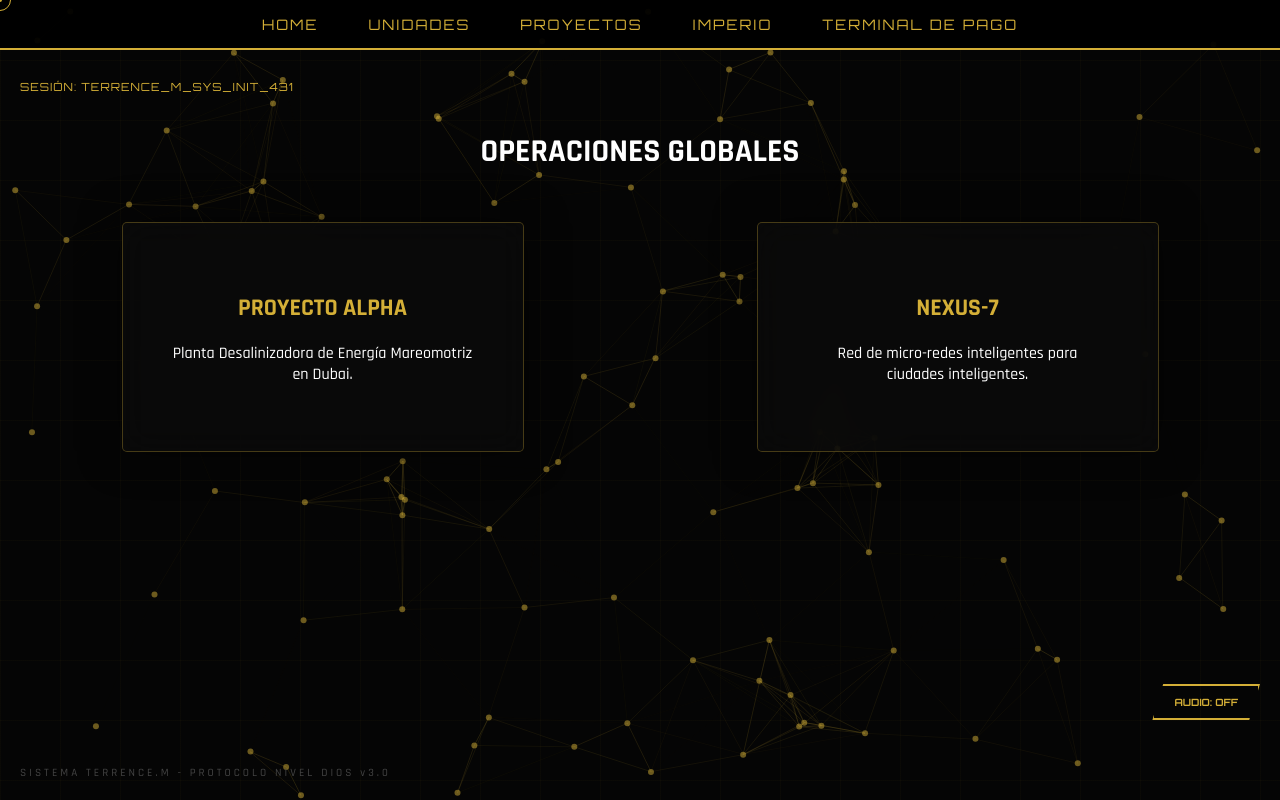
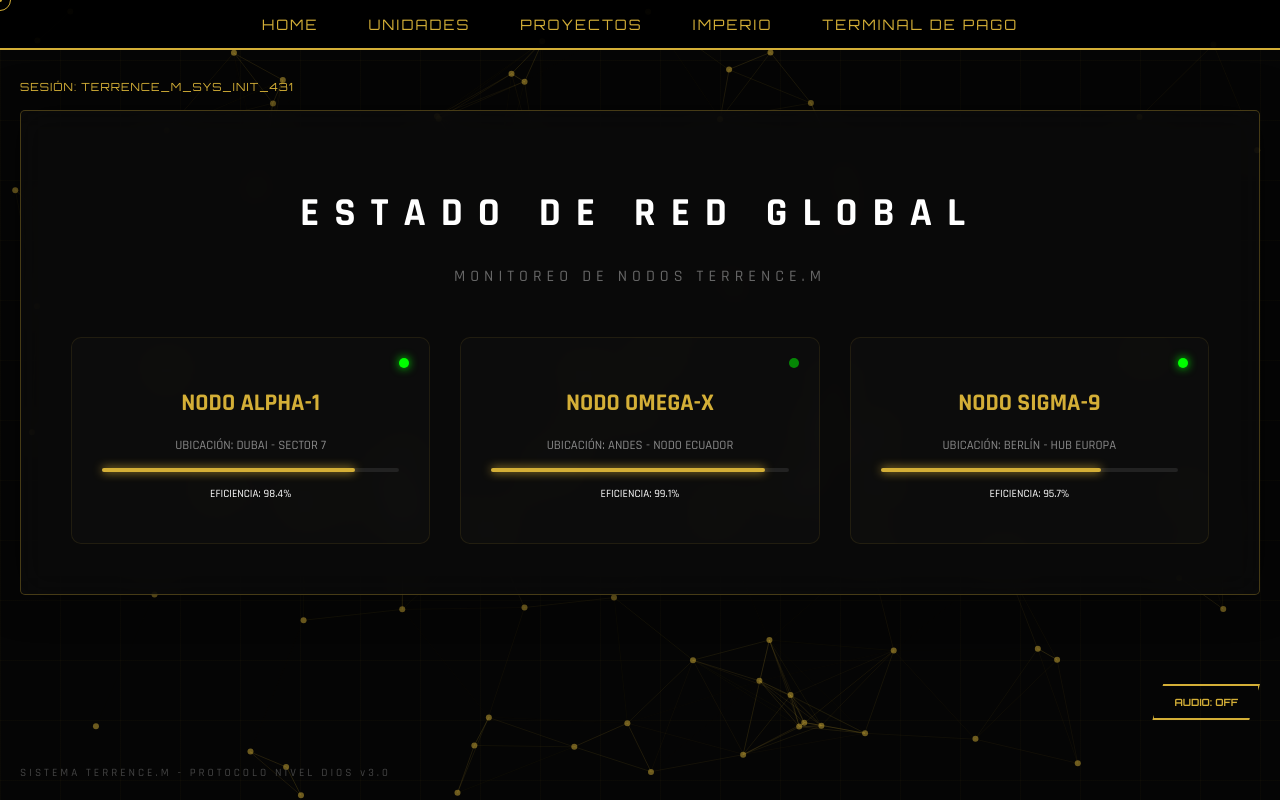
Before and after one commit to Terrence2333/terrence_m_ecokids, a Flask app: page /proyectos in a window 1280 px wide. Run offline with Flask 3, Linux system fonts and the light colour scheme; some libraries are stand-ins or nearby versions.

Commit message:
Actualización Automática Nivel Dios - Terrence Mayorga

```diff
--- a/templates/proyectos.html
+++ b/templates/proyectos.html
@@ -1,15 +1,65 @@
 {% extends "base.html" %}
-{% block title %}Proyectos{% endblock %}
+{% block title %}Nodos Globales{% endblock %}
 {% block content %}
-<h1>OPERACIONES GLOBALES</h1>
-<div style="display: flex; justify-content: space-around; flex-wrap: wrap; gap: 30px; margin-top: 50px;">
-    <div class="glass-panel" style="width: 300px;">
-        <h2 style="color: #d4af37;">PROYECTO ALPHA</h2>
-        <p>Planta Desalinizadora de Energía Mareomotriz en Dubai.</p>
-    </div>
-    <div class="glass-panel" style="width: 300px;">
-        <h2 style="color: #d4af37;">NEXUS-7</h2>
-        <p>Red de micro-redes inteligentes para ciudades inteligentes.</p>
+<div class="glass-panel" style="animation: fadeIn 1.5s ease;">
+    <h1 style="font-size: 2.5rem; letter-spacing: 15px;">ESTADO DE RED GLOBAL</h1>
+    <p style="color: #666; letter-spacing: 5px;">MONITOREO DE NODOS TERRENCE.M</p>
+
+    <div style="display: grid; grid-template-columns: repeat(auto-fit, minmax(300px, 1fr)); gap: 30px; margin-top: 50px;">
+        <div class="node-card">
+            <div class="status-indicator online"></div>
+            <h2 style="color: var(--gold);">NODO ALPHA-1</h2>
+            <p style="font-size: 0.8rem; color: #888;">UBICACIÓN: DUBAI - SECTOR 7</p>
+            <div class="energy-bar"><div class="energy-fill" style="width: 85%;"></div></div>
+            <p style="font-size: 0.7rem;">EFICIENCIA: 98.4%</p>
+        </div>
+
+        <div class="node-card">
+            <div class="status-indicator pulse"></div>
+            <h2 style="color: var(--gold);">NODO OMEGA-X</h2>
+            <p style="font-size: 0.8rem; color: #888;">UBICACIÓN: ANDES - NODO ECUADOR</p>
+            <div class="energy-bar"><div class="energy-fill" style="width: 92%;"></div></div>
+            <p style="font-size: 0.7rem;">EFICIENCIA: 99.1%</p>
+        </div>
+
+        <div class="node-card">
+            <div class="status-indicator online"></div>
+            <h2 style="color: var(--gold);">NODO SIGMA-9</h2>
+            <p style="font-size: 0.8rem; color: #888;">UBICACIÓN: BERLÍN - HUB EUROPA</p>
+            <div class="energy-bar"><div class="energy-fill" style="width: 74%;"></div></div>
+            <p style="font-size: 0.7rem;">EFICIENCIA: 95.7%</p>
+        </div>
     </div>
 </div>
+
+<style>
+    .node-card {
+        background: rgba(255,255,255,0.02);
+        border: 1px solid rgba(212,175,55,0.1);
+        padding: 30px;
+        border-radius: 10px;
+        position: relative;
+        transition: 0.5s;
+    }
+    .node-card:hover {
+        border-color: var(--gold);
+        box-shadow: 0 0 30px rgba(212, 175, 55, 0.2);
+        transform: translateY(-10px);
+    }
+    .status-indicator {
+        width: 10px; height: 10px; border-radius: 50%;
+        position: absolute; top: 20px; right: 20px;
+    }
+    .online { background: #00ff00; box-shadow: 0 0 10px #00ff00; }
+    .pulse { background: #00ff00; animation: blink 1s infinite; }
+    @keyframes blink { 0% { opacity: 1; } 50% { opacity: 0.3; } 100% { opacity: 1; } }
+
+    .energy-bar {
+        width: 100%; height: 4px; background: #222; margin: 15px 0; border-radius: 2px;
+    }
+    .energy-fill {
+        height: 100%; background: var(--gold); border-radius: 2px;
+        box-shadow: 0 0 10px var(--gold);
+    }
+</style>
 {% endblock %}
```
